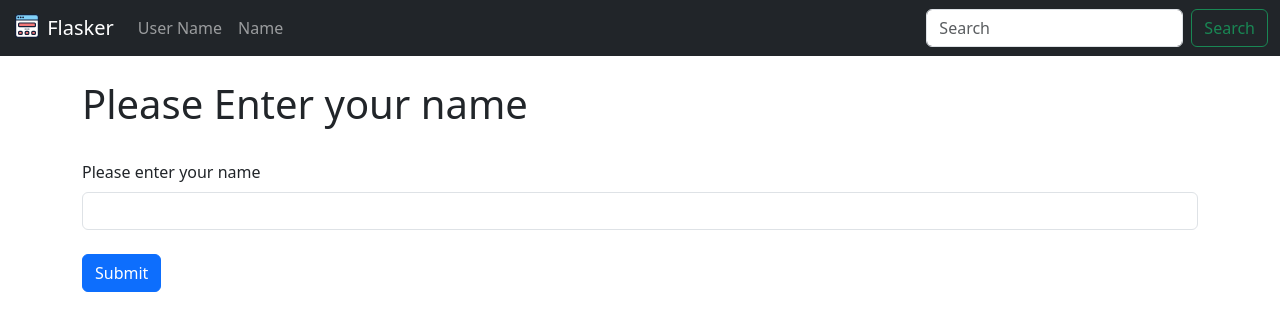
After one commit to akshayverma88746/flasker, a Flask app: page /name in a window 1280 px wide. The commit adds this page. Shown: the top 331 px of the page. Run offline with Flask 2, Linux system fonts and the light colour scheme.

Commit message:
added forms

```diff
--- a/hello.py
+++ b/hello.py
@@ -1,8 +1,14 @@
-from flask import Flask, render_template
-
+from flask import Flask, render_template, flash # flash for flashing messages
+from flask_wtf import FlaskForm
+from wtforms import StringField, SubmitField
+from wtforms.validators import DataRequired
 # Create a flask object
 app = Flask(__name__)
-
+app.config['SECRET_KEY']="nothing"
+# Create a form class
+class NameForm(FlaskForm):
+    name = StringField("Please enter your name", validators=[DataRequired()])   # Create a text field for input
+    submit = SubmitField("Submit")
 # Create a route
 @app.route('/')
 def index():
@@ -27,3 +33,15 @@ def not_found(e):
 @app.errorhandler(500)
 def server(e):
     return render_template("500.html"), 500
+
+#Create name page
+@app.route('/name', methods=['GET', 'POST'])
+def name():
+    name = None;
+    form = NameForm()
+    # Validate form
+    if form.validate_on_submit():
+        name = form.name.data
+        form.name.data = ""
+        flash("Form Submission Successful")
+    return render_template('name.html', name = name, form = form)
--- /dev/null
+++ b/templates/base.html
@@ -0,0 +1,18 @@
+<!doctype html>
+<html lang="en">
+  <head>
+    <meta charset="utf-8">
+    <meta name="viewport" content="width=device-width, initial-scale=1">
+    <title>Flasker</title>
+    <link href="https://cdn.jsdelivr.net/npm/bootstrap@5.3.0-alpha1/dist/css/bootstrap.min.css" rel="stylesheet" integrity="sha384-GLhlTQ8iRABdZLl6O3oVMWSktQOp6b7In1Zl3/Jr59b6EGGoI1aFkw7cmDA6j6gD" crossorigin="anonymous">
+  </head>
+  <body>
+    {%include 'navbar.html'%}
+    </br>
+        <div class="container">
+            {% block content %}
+            {% endblock %}
+        </div>
+    <script src="https://cdn.jsdelivr.net/npm/bootstrap@5.3.0-alpha1/dist/js/bootstrap.bundle.min.js" integrity="sha384-w76AqPfDkMBDXo30jS1Sgez6pr3x5MlQ1ZAGC+nuZB+EYdgRZgiwxhTBTkF7CXvN" crossorigin="anonymous"></script>
+  </body>
+</html>
--- a/templates/index.html
+++ b/templates/index.html
@@ -1,3 +1,6 @@
+{%extends 'base.html'%}
+{% block content %}
+
     <h1>Hello world</h1>
     <p>This is a simple web page</p>
     <p>My name is {{first}}</p>
@@ -5,3 +8,4 @@
     {% for things in f%}
         {{things}}</br>
     {%endfor%}
+{%endblock%}
--- /dev/null
+++ b/templates/name.html
@@ -0,0 +1,23 @@
+{%extends 'base.html'%}
+{% block content %}
+    {%for messages in get_flashed_messages()%}
+        <div class="alert alert-warning alert-dismissible fade show" role="alert">
+            {{ messages }}
+            <button type="button" class="btn-close" data-bs-dismiss="alert" aria-label="Close"></button>
+        </div>
+
+    {%endfor%}
+    {%if name%}
+        <h1>Hello {{name}}</h1>
+    {%else%}
+        <h1>Please Enter your name</h1>
+        </br>
+        <form method="POST">
+            {{ form.hidden_tag() }}
+            {{ form.name.label(class="form-label") }}
+            {{ form.name(class="form-control") }}
+            </br>
+            {{ form.submit(class="btn btn-primary") }}
+        </form>
+    {%endif%}
+{%endblock%}
--- /dev/null
+++ b/templates/navbar.html
@@ -0,0 +1,39 @@
+<nav class="navbar navbar-expand-lg navbar-dark bg-dark">
+    <div class="container-fluid">
+      <a class="navbar-brand" href="{{ url_for('index')}}">
+        <img src="icons.svg" width="30" height="24" class="d-inline-block align-text-top">
+        Flasker
+      </a>
+      <button class="navbar-toggler" type="button" data-bs-toggle="collapse" data-bs-target="#navbarSupportedContent" aria-controls="navbarSupportedContent" aria-expanded="false" aria-label="Toggle navigation">
+        <span class="navbar-toggler-icon"></span>
+      </button>
+      <div class="collapse navbar-collapse" id="navbarSupportedContent">
+        <ul class="navbar-nav me-auto mb-2 mb-lg-0">
+          <!-- <li class="nav-item">
+            <a class="nav-link active" aria-current="page" href="#">Home</a>
+          </li> -->
+          <li class="nav-item">
+            <a class="nav-link" href="{{ url_for('user', name = 'Akshay')}}">User Name</a>
+          </li>
+          <li class="nav-item">
+            <a class="nav-link" href="{{ url_for('name')}}">Name</a>
+          </li>
+          <!-- <li class="nav-item dropdown">
+            <a class="nav-link dropdown-toggle" href="#" role="button" data-bs-toggle="dropdown" aria-expanded="false">
+              Dropdown
+            </a>
+            <ul class="dropdown-menu">
+              <li><a class="dropdown-item" href="#">Action</a></li>
+              <li><a class="dropdown-item" href="#">Another action</a></li>
+              <li><hr class="dropdown-divider"></li>
+              <li><a class="dropdown-item" href="#">Something else here</a></li>
+            </ul>
+          </li> -->
+        </ul>
+        <form class="d-flex" role="search">
+          <input class="form-control me-2" type="search" placeholder="Search" aria-label="Search">
+          <button class="btn btn-outline-success" type="submit">Search</button>
+        </form>
+      </div>
+    </div>
+  </nav>
--- a/templates/user.html
+++ b/templates/user.html
@@ -1 +1,4 @@
-<h1>Hello {{name|title}}</h1>
+{%extends 'base.html'%}
+{% block content %}
+    <h1>Hello {{name|title}}</h1>
+{% endblock %}
```
Also changed, not shown: templates/404.html (+8 -5 lines), templates/500.html (+8 -5 lines), templates/icons.png (added), templates/icons.svg (added). Lines whose indentation alone changed are shown as unchanged.
